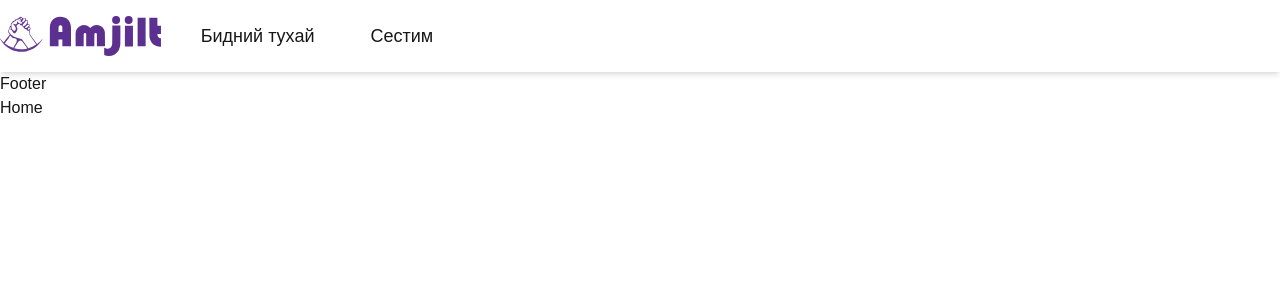
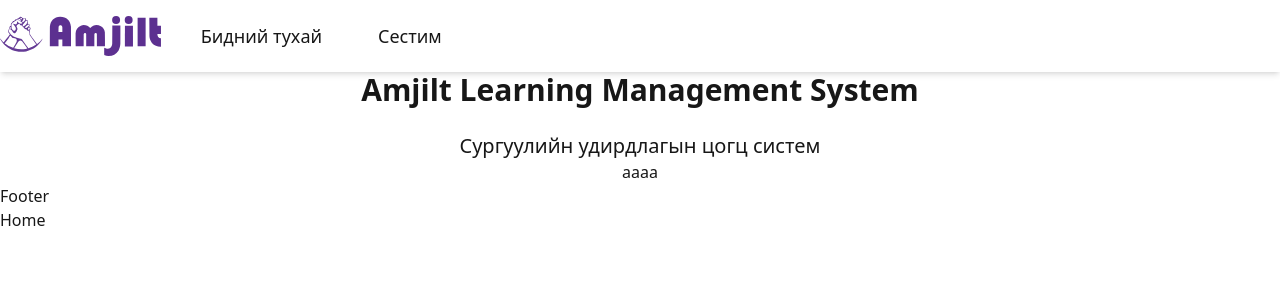
Before and after one commit to makiumoore/amjilt, a Next.js app in the folder my-app/: page / in a window 1280 px wide. Shown: the top 300 px of the page. Built offline with nearby package versions, Linux system fonts and the light colour scheme.

Commit message:
add poppins

```diff
--- a/my-app/app/components/mainPage/Hero.jsx
+++ b/my-app/app/components/mainPage/Hero.jsx
@@ -2,6 +2,13 @@ import React from 'react'
 
 export default function Hero() {
   return (
-    <div>Hero</div>
+    <div className=''>
+      <div className='text-center'>
+        <h1 className='text-3xl font-bold  pb-6'>Amjilt Learning Management System</h1>
+        <p className='text-xl'>Сургуулийн удирдлагын цогц систем</p>aaaa
+
+
+      </div>
+    </div>
   )
 }
--- a/my-app/app/globals.css
+++ b/my-app/app/globals.css
@@ -1,6 +1,8 @@
 @tailwind base;
 @tailwind components;
 @tailwind utilities;
+@import url('https://fonts.googleapis.com/css2?family=Oswald:wght@500&family=Poppins:ital,wght@0,100;0,200;0,300;0,400;0,500;0,600;0,700;0,800;0,900;1,100;1,200;1,300;1,400;1,500;1,600;1,700;1,800;1,900&display=swap');
+
 
 :root {
   --background: #ffffff;
@@ -15,5 +17,4 @@
 body {
   color: var(--foreground);
   background: var(--background);
-  font-family: Arial, Helvetica, sans-serif;
 }
--- a/my-app/app/page.js
+++ b/my-app/app/page.js
@@ -2,11 +2,13 @@ import Image from "next/image";
 import Link from "next/link";
 import Header from "./components/mainPage/Header";
 import Footer from "./components/mainPage/Footer";
+import Hero from "./components/mainPage/Hero";
 
 export default function Home() {
   return (
     <div>
       <Header />
+      <Hero />
       <Footer />
       <h1>Home</h1>
     </div>
--- a/my-app/tailwind.config.mjs
+++ b/my-app/tailwind.config.mjs
@@ -7,6 +7,11 @@ export default {
   ],
   theme: {
     extend: {
+      fontFamily: {
+        fontFamily: {
+          title: ["Poppins", "sans-serif"],
+        },
+      },
       colors: {
         second_color: "#5c2f91",
       },
```
